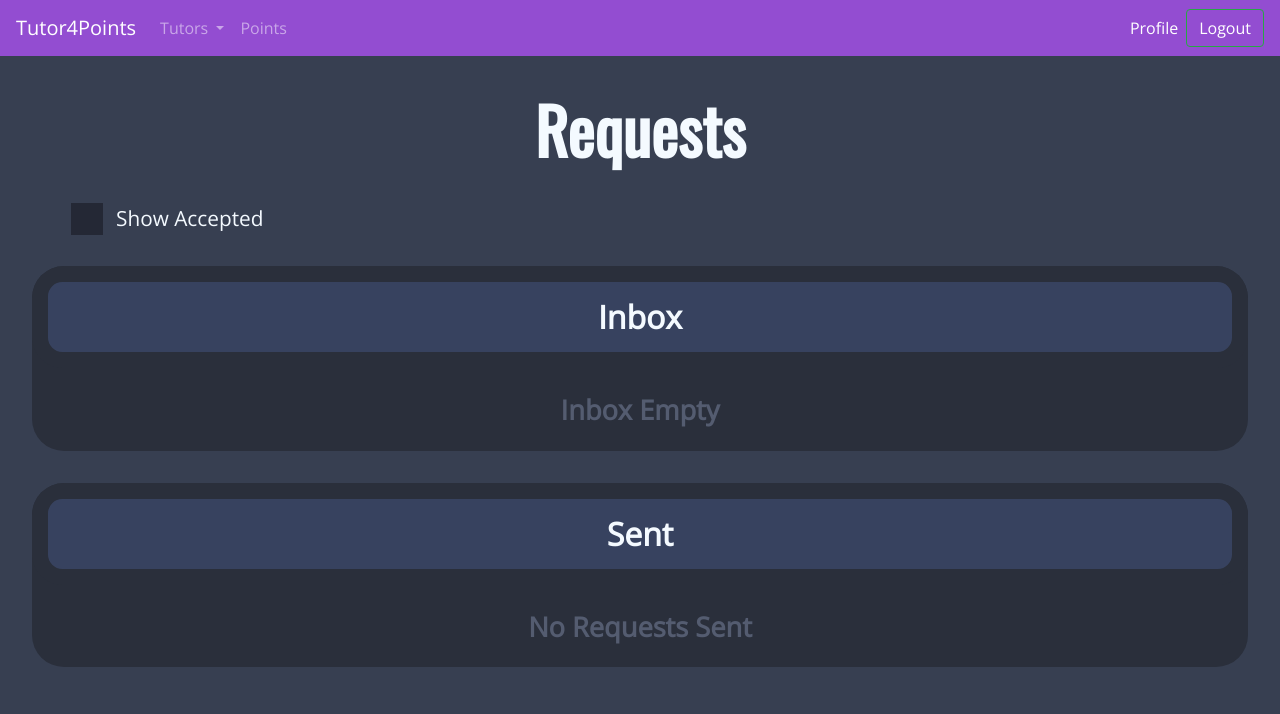
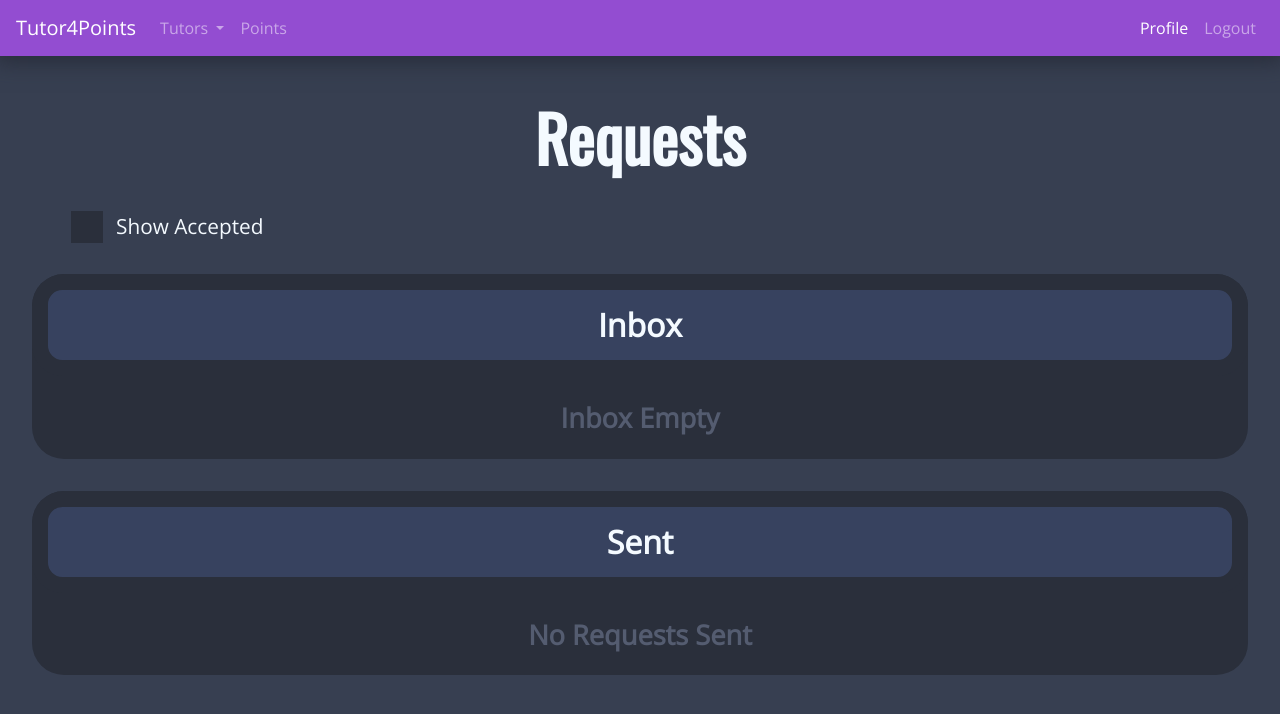
Before and after one commit to dtuckersuh/2021-fall-cs160-team-wanda, a Django app: page /users/1/requests in a window 1280 px wide. Shown: the top 714 px of the page. Run offline with Django 3.2, Linux system fonts and the light colour scheme; the visitor is signed in with stand-in values (Sample User, id 1); data that the repository does not hold is empty; some libraries are stand-ins or nearby versions.

Commit message:
Update nav bar to be fixed, change logout button to link, change request checkbox colors

```diff
--- a/tutor4points/core/static/css/base.css
+++ b/tutor4points/core/static/css/base.css
@@ -7,6 +7,7 @@
 }
 
 .main-content {
+  padding-top:4rem;
   background-color: #373f51;
   color: #f4faff;
   font-family: "Open Sans";
@@ -14,6 +15,9 @@
 
 .navbar-custom {
   background-color: #934dd1;
+  -webkit-box-shadow: 0px 1px 21px 5px rgba(36,40,53,0.8);
+  -moz-box-shadow: 0px 1px 21px 5px rgba(36,40,53,0.8);
+  box-shadow: 0px 1px 21px 5px rgba(36,40,53,0.8);
 }
 
 .btn-success,
--- a/tutor4points/core/static/css/requests.css
+++ b/tutor4points/core/static/css/requests.css
@@ -10,7 +10,6 @@
   -ms-user-select: none;
   user-select: none;
 }
-
 
 .form-check-label input {
   position: absolute;
@@ -26,15 +25,15 @@
   left: 0;
   height:2rem;
   width:2rem;
-  background-color:#242835;
+  background-color:#2a2f3b;
 }
 
 .form-check-label:hover input ~ .checkmark {
-  background-color: #323849;
+  background-color: #242835;
 }
 
 .form-check-label input:checked ~ .checkmark {
-  background-color: #2a2f3b;
+  background-color: #242835;
 }
 
 .checkmark:after {
--- a/tutor4points/core/templates/base.html
+++ b/tutor4points/core/templates/base.html
@@ -27,7 +27,7 @@
 
 {% if request.user.is_authenticated %}
     <div class="navbar-fluid" role="navigation">
-        <nav class="navbar navbar-expand-lg navbar-dark navbar-custom">
+        <nav class="navbar navbar-expand-lg navbar-dark fixed-top navbar-custom">
             <ul class="navbar-nav mr-auto">
                 <li class="nav-item active">
                     <a class="navbar-brand" href="{% url 'home' %}">Tutor4Points</a>
@@ -47,11 +47,11 @@
             </ul>
             <ul class="navbar-nav">
                 <li class="nav-item active">
-                    <a class="nav-link" href="{% url 'user' request.user.id %}">Profile</a>
+                    <a id = "profile-link" class="nav-link" href="{% url 'user' request.user.id %}">Profile</a>
                 </li>
                 <form method="POST" class="form-inline">
                     {% csrf_token %}
-                    <a id = "logout-btn" class="btn btn-success my-2 my-sm-0" href="{% url 'logout' %}">Logout</a>
+                    <a id = "logout-link" class="nav-link" href="{% url 'logout' %}">Logout</a>
                 </form>
             </ul>
         </nav>
```
